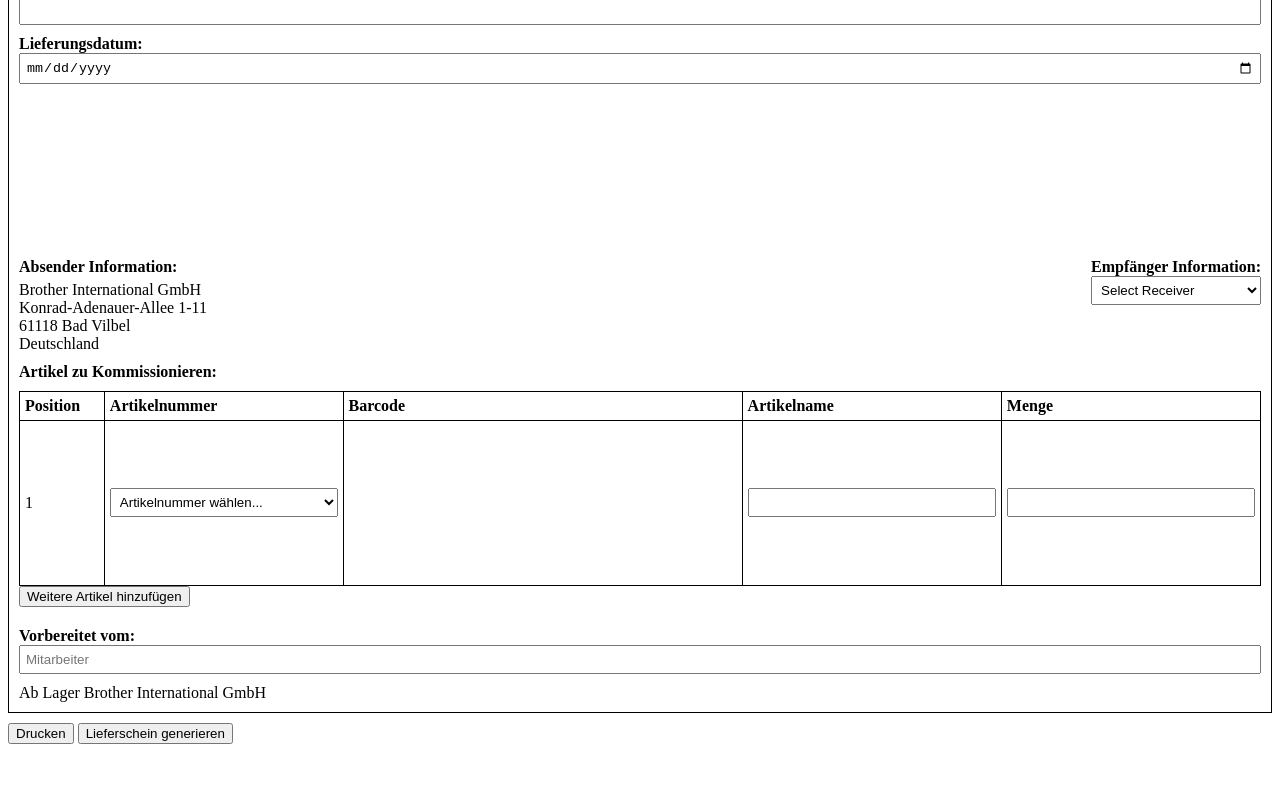
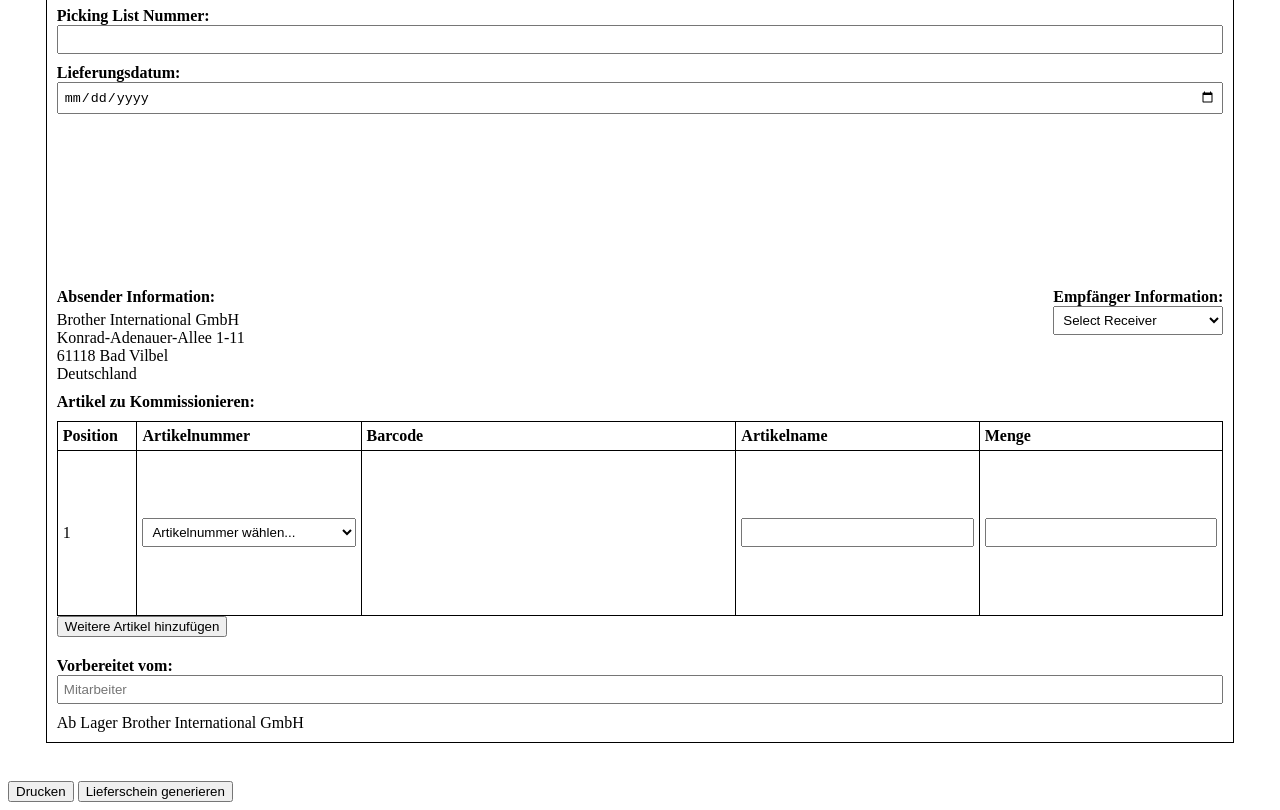
Before and after one commit to bigpresales/picking, a plain HTML site: page index.html in a window 1280 px wide. Shown: the part 126-936 px from the top of the page. Before the commit the page ends 878 px from the top, so only its background shows below. Drawn offline with nearby package versions, Linux system fonts and the light colour scheme; a script that the page names is missing.

Commit message:
Update styles.css

```diff
--- a/styles.css
+++ b/styles.css
@@ -1,9 +1,9 @@
 .document {
-    width: 100%;
-    height: 100%;
+    width: calc(100% - 2cm); /* Adjust width to fit the page with margins */
+    height: calc(100% - 2cm); /* Adjust height to fit the page with margins */
     padding: 10px;
     border: 1px solid #000;
-    margin-bottom: 10px;
+    margin: 1cm auto; /* Center the document with margins */
     box-sizing: border-box;
 }
 header {
@@ -60,8 +60,8 @@ header {
     }
     .document {
         page-break-after: always;
-        width: 100%;
-        height: 100%;
+        width: calc(100% - 2cm); /* Adjust width to fit the page with margins */
+        height: calc(100% - 2cm); /* Adjust height to fit the page with margins */
         transform: scale(0.75);
         transform-origin: top left;
     }
```
